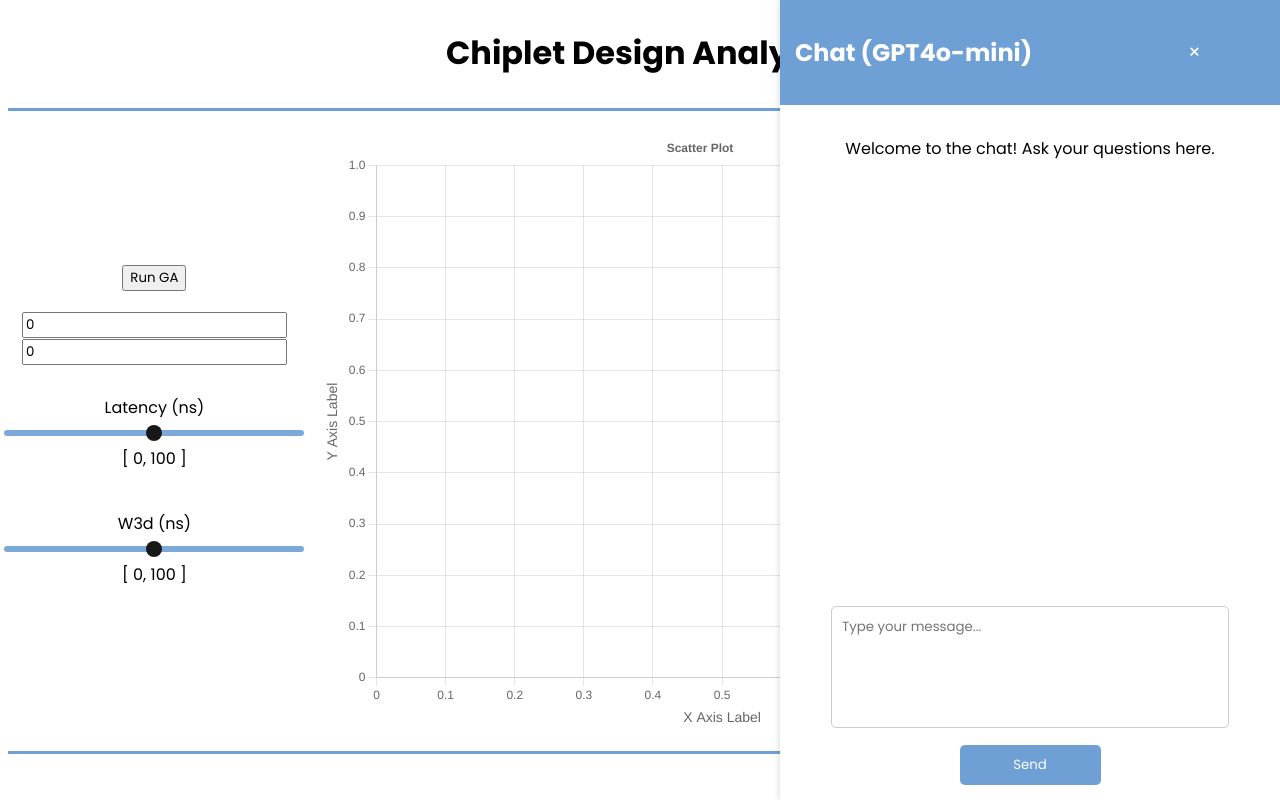
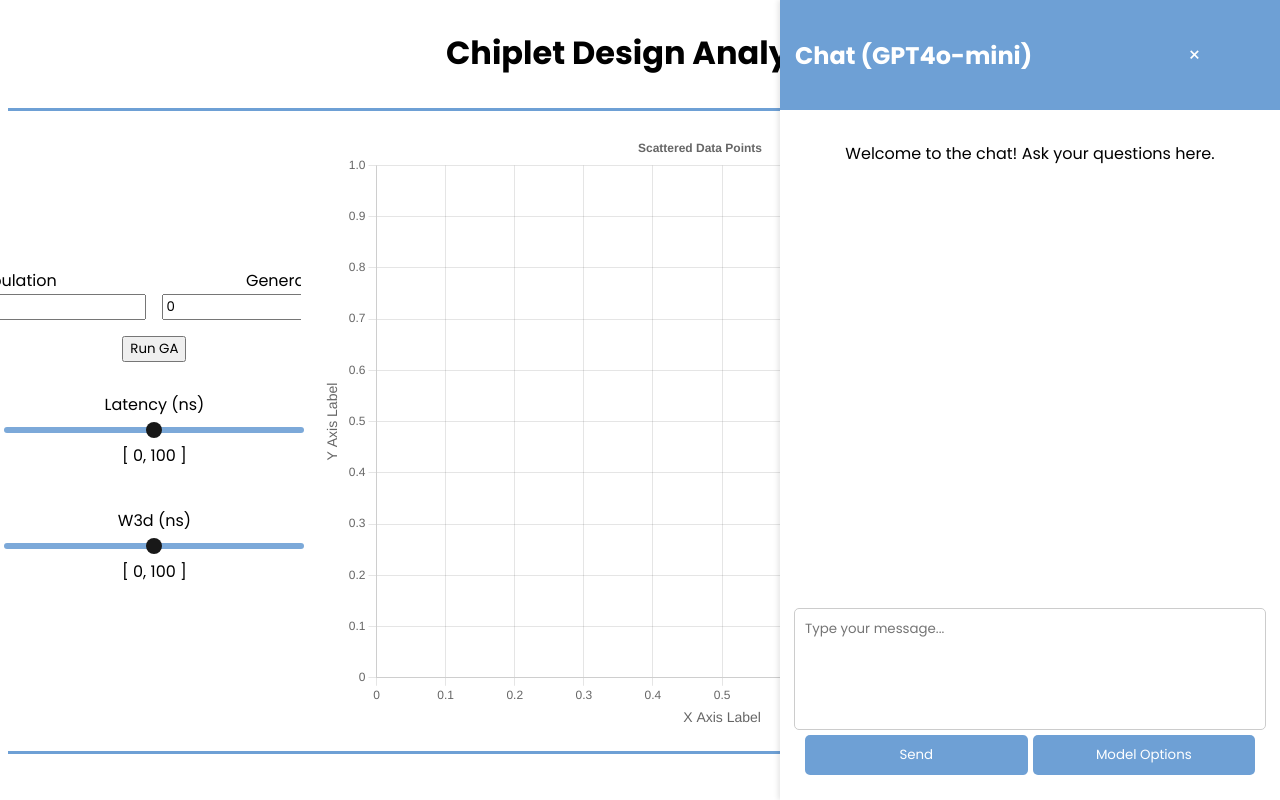
Before and after one commit to seakers/chiplet-interface, a Vue app: page / in a window 1280 px wide. Both pictures are taken after a click on the button "Open Chat". Built offline with nearby package versions, Linux system fonts and the light colour scheme; a web font is replaced by a local one.

Commit message:
Chat and plot changes
Just added a better version of hte chat, allowing also some interaction with the plot by giving data points as arguments for a message to send. Also, changed a little the GA calculation interface.

```diff
--- a/src/App.vue
+++ b/src/App.vue
@@ -7,10 +7,10 @@
     <div id="main-container">
       <!-- Left Column (Sliders) -->
       <div id="left-column">
-        <button id="run-ga" @click="RunGAMain">
+        <!-- <button id="run-ga" @click="RunGAMain">
           Run GA
-        </button>
-        <RunGA ref="RunGA" />
+        </button> -->
+        <RunGA ref="RunGA" @run-ga="RunGAMain" :isRunning="GAisRunning" />
         <Slider :label="filter1" v-model="filterA" />
         <Slider :label="filter2" v-model="filterB" />
       </div>
@@ -18,7 +18,7 @@
       <!-- Middle Column (Plot) -->
       <div id="middle-column">
         <div id="plot-container">
-          <Plot ref="Plot" />
+          <Plot ref="Plot" @point-message="SendMessageWithPoint"/>
         </div>
       </div>
 
@@ -27,7 +27,7 @@
         <button id="chat-toggle" @click="toggleChat">
           {{ chatOpen ? "Close Chat" : "Open Chat" }}
         </button>
-        <Chat v-if="chatOpen" :chatOpen="chatOpen" @toggle-chat="toggleChat" />
+        <Chat v-if="chatOpen" ref="Chat" :chatOpen="chatOpen" @toggle-chat="toggleChat" />
       </div>
     </div>
 
@@ -62,6 +62,7 @@ export default {
       filter1: "Latency (ns)",
       filter2: "W3d (ns)",
       chatOpen: false, // Chat visibility state
+      GAisRunning: false,
     };
   },
   methods: {
@@ -84,10 +85,34 @@ export default {
       this.chatOpen = !this.chatOpen;
     },
     async RunGAMain() {
-      const gaData = await this.$refs.RunGA.callGABackend();
-      console.log("DATA MAIN")
-      console.log(gaData)
-      this.$refs.Plot.updateChartData(gaData);
+      this.GAisRunning = true;
+      try {
+        const gaData = await this.$refs.RunGA.callGABackend();
+        console.log("DATA MAIN")
+        console.log(gaData)
+        this.$refs.Plot.updateChartData(gaData);
+      } catch (error) {
+        console.error("Error running GA:", error);
+      } finally {
+        this.GAisRunning = false;
+      }
+    },
+    async SendMessageWithPoint(dataPoint) {
+      // UPDATE THIS TO SEND A MESSAGE
+      const message = `Tell me about: ${dataPoint.x}, ${dataPoint.y}`;
+
+      // Open the chat if it's not already open
+      if (!this.chatOpen) {
+        this.chatOpen = true;
+        // Wait for Chat component to be mounted and $refs.Chat to exist
+        await this.$nextTick();
+      }
+
+      this.$refs.Chat.chatMessage = message;
+      this.$refs.Chat.sendMessage();
+
+      // this.$refs.Chat.messages.push({ text: `GA Data: ${x}, ${y} `, sender: "user" });
+      // this.$refs.Chat.sendMessage(); // maybe this way?
     }
   },
 };
@@ -98,7 +123,8 @@ export default {
 #app {
   font-family: Avenir, Helvetica, Arial, sans-serif;
   text-align: center;
-  height: 100%; /* Full height */
+  height: 100%;
+  /* Full height */
   margin: 0;
   padding: 0;
   display: flex;
@@ -112,14 +138,16 @@ export default {
 /* Three-column layout */
 #main-container {
   display: flex;
-  align-items: stretch; /* Make all columns the same height */
+  align-items: stretch;
+  /* Make all columns the same height */
   border-top: 3px solid var(--primary-color);
   border-bottom: 3px solid var(--primary-color);
 }
 
 /* Left Column - Sliders */
 #left-column {
-  width: 20%; /* Reduce width to give more space to the middle */
+  width: 20%;
+  /* Reduce width to give more space to the middle */
   display: flex;
   flex-direction: column;
   align-items: center;
@@ -130,7 +158,8 @@ export default {
 
 /* Middle Column - Plot */
 #middle-column {
-  width: 60%; /* Make the middle section larger */
+  width: 60%;
+  /* Make the middle section larger */
   display: flex;
   justify-content: center;
   align-items: center;
@@ -140,7 +169,8 @@ export default {
 
 /* Right Column - Chat */
 #right-column {
-  width: 20%; /* Reduce width */
+  width: 20%;
+  /* Reduce width */
   display: flex;
   flex-direction: column;
   align-items: center;
--- a/src/components/Chat.vue
+++ b/src/components/Chat.vue
@@ -16,13 +16,17 @@
             </div>
 
             <div id="chat-input">
-                <textarea
-                    v-model="chatMessage"
-                    placeholder="Type your message..."
-                    @keydown.enter.exact.prevent="sendMessage"
-                    @keydown.enter.shift="insertNewLine"
-                />
-                <button @click="sendMessage">Send</button>
+                <textarea v-model="chatMessage" placeholder="Type your message..."
+                    @keydown.enter.exact.prevent="sendMessage" @keydown.enter.shift="insertNewLine" />
+                <div id="chat-input-buttons" class="dropdown-wrapper">
+                    <button @click="sendMessage">Send</button>
+                    <button @click="showOptions = !showOptions">Model Options</button>
+                    <ul v-if="showOptions" class="dropdown-options">
+                        <li @click="dropdownSelectOption('Hello')">Say Hello AAAAAAAAAAAA</li>
+                        <li @click="dropdownSelectOption('Help')">Ask for Help</li>
+                        <li @click="dropdownSelectOption('Clear')">Clear Chat</li>
+                    </ul>
+                </div>
             </div>
         </div>
     </div>
@@ -43,6 +47,7 @@ export default {
             chatMessage: "",
             messages: [],
             loading: false, // Shows loading while waiting for response
+            showOptions: false,
         };
     },
     setup() {
@@ -88,6 +93,12 @@ export default {
                 this.messagesContainer.scrollTop = this.messagesContainer.scrollHeight;
             }
         },
+        dropdownSelectOption(option) {
+            if (option === "Clear") {
+                this.messages = [];
+            }
+            this.showOptions = false;
+        },
     },
 };
 </script>
@@ -105,6 +116,7 @@ export default {
     bottom: 0;
     display: flex;
     flex-direction: column;
+    height: 100vh;
 }
 
 /* Chat Header */
@@ -130,55 +142,111 @@ export default {
 #chat-body {
     display: flex;
     flex-direction: column;
-    flex-grow: 1;
+    flex: 1;
     height: 100%;
     padding: 15px;
+    overflow: hidden;
 }
 
 #chat-messages {
-    flex-grow: 1;
+    flex: 1;
     overflow-y: auto;
     padding: 10px;
     display: flex;
     flex-direction: column;
-    max-height: 500px;
     scroll-behavior: smooth;
 }
 
-/* General message style */
 .chat-message {
     padding: 8px 12px;
     margin: 5px 0;
     border-radius: 10px;
     max-width: 70%;
+    font-size: 14px;
     word-wrap: break-word;
+    text-align: center; /* ✅ center the text */
+    align-self: center; /* ✅ center the bubble in the container */
 }
 
 /* User messages (align right) */
-.user {
+.chat-message.user {
     background: var(--primary-color);
     color: white;
     align-self: flex-end;
+    text-align: left;
 }
 
 /* Chat responses (align left) */
-.chat {
+.chat-message.chat {
     background: #f1f1f1;
     color: black;
     align-self: flex-start;
+    text-align: left;
 }
 
-.chat-message.chat {
-    text-align: left;
-    font-style: italic;
-    color: gray;
+#chat-input {
+    padding: 10px;
+    border-top: 1px;
+    display: flex;
+    flex-direction: column;
+    gap: 5px;
+    align-items: center;
+}
+
+#chat-input-buttons {
+    width: 100%;
+    border-top: 1px;
+    display: flex;
+    flex-direction: row;
+    gap: 5px;
+    align-items: center;
+}
+
+#chat-input-buttons button {
+    width: 100%;
+    margin-top: 0px;
+    padding: 10px;
+    background: var(--primary-color);
+    color: white;
+    border-radius: 5px;
+    border: none;
+    cursor: pointer;
+    position: relative;
+}
+
+.dropdown-wrapper {
+    position: relative;
+    display: inline-block;
+}
+
+.dropdown-options {
+    position: absolute;
+    bottom: 100%;
+    right: 0;
+    margin-bottom: 10px;
+    padding: 5px;
+    list-style: none;
+    background: white;
+    border: 1px solid #ccc;
+    border-radius: 5px;
+    box-shadow: 0 2px 6px rgba(0, 0, 0, 0.1);
+    z-index: 10;
+}
+
+.dropdown-options li {
+    padding: 5px 10px;
+    cursor: pointer;
+    align-items: center;
+}
+
+.dropdown-options li:hover {
+    background-color: #f0f0f0;
+    border-radius: 5px;
 }
 
 textarea {
-    width: 80%;
+    width: 100%;
     height: 100px;
-    margin-top: 10px;
-    margin-bottom: 10px;
     padding: 10px;
     border-radius: 5px;
     border: 1px solid #ccc;
--- a/src/components/Plot.vue
+++ b/src/components/Plot.vue
@@ -8,7 +8,12 @@ Chart.register(ScatterController, LinearScale, PointElement, Title, Tooltip);
 
 const chartRef = ref(null);
 let chartInstance = null;
-let intervalId = null;
+const showDropdown = ref(false);
+const dropdownX = ref(0);
+const dropdownY = ref(0);
+const selectedPoint = ref(null);
+const pointDropdownRef = ref(null);
+const emit = defineEmits(["point-message"]);
 
 const fetchChartData = async () => {
     try {
@@ -44,8 +49,25 @@ const createChart = () => {
             plugins: {
                 title: {
                     display: true,
-                    text: "Scatter Plot",
+                    text: "Scattered Data Points",
                 },
+            },
+            onClick: (event, elements) => {
+                if (elements.length > 0) {
+                    const canvasPosition = chartRef.value.getBoundingClientRect();
+                    const datasetIndex = elements[0].datasetIndex;
+                    const index = elements[0].index;
+                    const dataPoint = chartInstance.data.datasets[datasetIndex].data[index];
+
+                    // Set dropdown position (relative to canvas)
+                    dropdownX.value = event.clientX - canvasPosition.left;
+                    dropdownY.value = event.clientY - canvasPosition.top;
+
+                    selectedPoint.value = dataPoint;
+                    showDropdown.value = true;
+                } else {
+                    showDropdown.value = false;
+                }
             },
             scales: {
                 x: {
@@ -88,15 +110,50 @@ defineExpose({
 
 onMounted(() => {
     createChart(); // Initialize chart with no points
+    // Listen for clicks on the document
+    document.addEventListener("click", handleClickOutside);
 });
+
+onUnmounted(() => {
+    // Clean up event listener
+    document.removeEventListener("click", handleClickOutside);
+});
+
+const handlePointAction = () => {
+    console.log("Point clicked:", selectedPoint.value);
+    // CHANGE THIS ALERT WHEN IMPLEMENTING CUSTOM FUNCTIONALITY
+    // alert(`Action on point: (${selectedPoint.value.x}, ${selectedPoint.value.y})`);
+    // Custon function (maybe send data to the chat?)
+    emit("point-message", selectedPoint.value);
+    showDropdown.value = false;
+};
+
+const handleClickOutside = (event) => {
+    // Check if the dropdown is open and the click is outside it
+    const dropdownEl = pointDropdownRef.value;
+    if (showDropdown.value && dropdownEl && !dropdownEl.contains(event.target)) {
+        showDropdown.value = false;
+    }
+};
 
 </script>
 
 <template>
-    <div class="chart-container">
+    <div class="chart-container" style="position: relative;">
         <canvas ref="chartRef"></canvas>
+
+        <!-- Dropdown shown on point click -->
+        <div v-if="showDropdown" ref="pointDropdownRef" class="chart-dropdown"
+            :style="{ top: dropdownY + 'px', left: dropdownX + 'px' }">
+            <p><strong>Selected Point</strong></p>
+            <p>X: {{ selectedPoint?.x }}</p>
+            <p>Y: {{ selectedPoint?.y }}</p>
+            <button @click="handlePointAction" class="point-button">Send to chat</button>
+            <button @click="showDropdown = false" class="point-button">Close</button>
+        </div>
     </div>
 </template>
+
 
 <style scoped>
 .chart-container {
@@ -105,4 +162,25 @@ onMounted(() => {
     padding-top: 20px;
     padding-bottom: 20px;
 }
+
+.chart-dropdown {
+    position: absolute;
+    background: white;
+    border: 1px solid #ccc;
+    padding: 15px;
+    padding-top: 0px;
+    z-index: 10;
+    box-shadow: 0 2px 10px rgba(0, 0, 0, 0.2);
+    border-radius: 4px;
+}
+
+.point-button {
+    margin: 3px;
+    padding: 5px 10px;
+    background: var(--primary-color);
+    color: white;
+    border: none;
+    border-radius: 4px;
+    cursor: pointer;
+}
 </style>
--- a/src/components/RunGA.vue
+++ b/src/components/RunGA.vue
@@ -1,7 +1,26 @@
 <template>
     <div>
-        <input type="number" v-model.number="num1" placeholder="Number 1">
-        <input type="number" v-model.number="num2" placeholder="Number 2">
+        <div style="display: flex; gap: 1rem; align-items: flex-start;">
+            <div>
+                <label for="population">Population</label><br>
+                <input
+                    id="population"
+                    type="number"
+                    v-model.number="num1"
+                    placeholder="Example: 10"
+                >
+            </div>
+            <div>
+                <label for="generations">Generations</label><br>
+                <input
+                    id="generations"
+                    type="number"
+                    v-model.number="num2"
+                    placeholder="Example: 5"
+                >
+            </div>
+        </div>
+        <button @click="$emit('run-ga')" :disabled="isRunning" style="margin-top: 1rem">Run GA</button>
     </div>
 </template>
 
@@ -10,6 +29,12 @@ import { ref } from "vue";
 import axios from 'axios';
 
 export default {
+    props: {
+        isRunning: {
+            type: Boolean,
+            default: false
+        }
+    },
     data() {
         return {
             num1: 0,
@@ -33,6 +58,7 @@ export default {
                 console.error("Error fetching chart data:", error);
             }
         }
-    }
+    },
+
 };
 </script>
```
